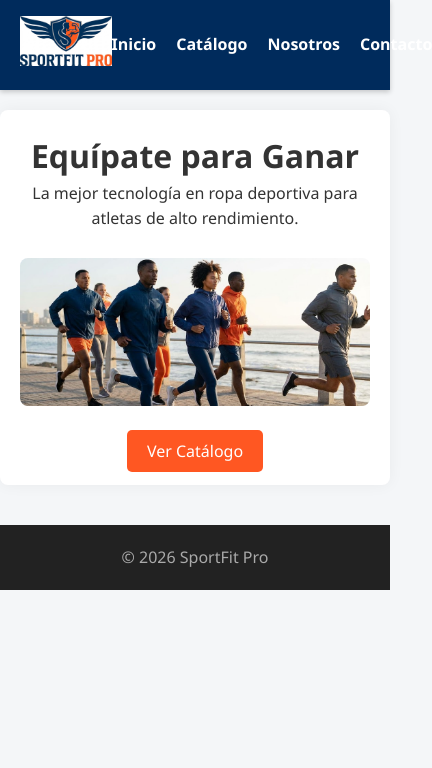
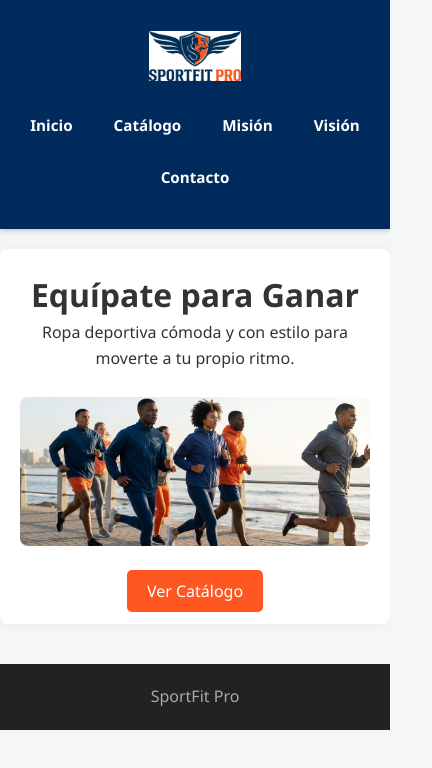
Before and after one commit to bladimirbarriga79363-lgtm/SportFitPro, a plain HTML site: page index.html in a window 390 px wide. Shown: the whole page, 432 px wide, since content can reach past the window. Drawn offline with Linux system fonts and the light colour scheme.

Commit message:
Agregando Mision y Vision

```diff
--- a/assets/css/styles.css
+++ b/assets/css/styles.css
@@ -111,3 +111,55 @@ footer {
     color: #aaa;
     margin-top: 40px;
 }
+
+/* --- Vista en celulares (Menú) --- */
+@media (max-width: 768px) {
+    /* 1. El contenedor principal se apila verticalmente, logo arriba, menú abajo */
+    .navbar {
+        flex-direction: column;
+        align-items: center; /* Centra todo horizontalmente */
+        padding: 15px 10px;
+    }
+
+    /* 2. El logo se ajusta un poco para no verse tan grande */
+    .logo img {
+        max-height: 50px; /* Un poco más pequeño en celular */
+        margin-bottom: 15px; /* Espacio debajo del logo */
+    }
+
+    /* 3. El menú de navegación */
+    .navbar nav {
+        width: 100%; /* Ocupa todo el ancho disponible */
+    }
+
+    /* 4. La lista de enlaces*/
+    .navbar nav ul {
+        display: flex;
+        flex-direction: row; /* Vuelven a ser horizontales */
+        flex-wrap: wrap;     /* Si no caben, bajan a la siguiente línea */
+        justify-content: center; /* Centrados en la pantalla */
+        gap: 10px 15px;      /* Espacio vertical (10px) y horizontal (15px) entre enlaces */
+        margin: 0;
+        padding: 0;
+    }
+
+    /* 5. Estilo de los enlaces individuales */
+    .navbar nav ul li {
+        margin: 0; /* Quitamos márgenes viejos */
+    }
+
+    .navbar nav ul li a {
+        display: inline-block; /* para que el padding funcione bien */
+        padding: 8px 12px;     /* Área de toque cómoda pero no exagerada */
+        font-size: 0.95rem;    /* Ligeramente más pequeño para que quepan mejor */
+        border-radius: 20px;   /* Un toque redondeado moderno  */
+        background-color: transparent; /* Sin fondo tosco */
+        border: 1px solid transparent; /* Borde invisible*/
+    }
+
+    /* Un pequeño efecto al tocar con el dedo */
+    .navbar nav ul li a:active {
+        background-color: rgba(255, 255, 255, 0.1);
+        border-color: rgba(255, 255, 255, 0.3);
+    }
+}
--- a/index.html
+++ b/index.html
@@ -16,7 +16,8 @@
                 <ul>
                     <li><a href="index.html">Inicio</a></li>
                     <li><a href="catalogo.html">Catálogo</a></li>
-                    <li><a href="nosotros.html">Nosotros</a></li>
+                    <li><a href="mision.html">Misión</a></li>
+                    <li><a href="vision.html">Visión</a></li>
                     <li><a href="contacto.html">Contacto</a></li>
                 </ul>
             </nav>
@@ -25,7 +26,7 @@
 
     <div class="container" style="text-align: center;">
         <h1>Equípate para Ganar</h1>
-        <p>La mejor tecnología en ropa deportiva para atletas de alto rendimiento.</p>
+        <p>Ropa deportiva cómoda y con estilo para moverte a tu propio ritmo.</p>
         <br>
         <img src="assets/img/banner.jpg" alt="Banner Principal" style="width: 100%; border-radius: 8px;">
         <br><br>
@@ -33,7 +34,7 @@
     </div>
 
     <footer>
-        <p>&copy; 2026 SportFit Pro</p>
+        <p>SportFit Pro</p>
     </footer>
 </body>
 </html>
```
Also changed, not shown: catalogo.html (+3 -3 lines), contacto.html (+5 -4 lines), mision.html (added, +43 -0 lines), nosotros.html (+3 -2 lines), vision.html (added, +41 -0 lines).
